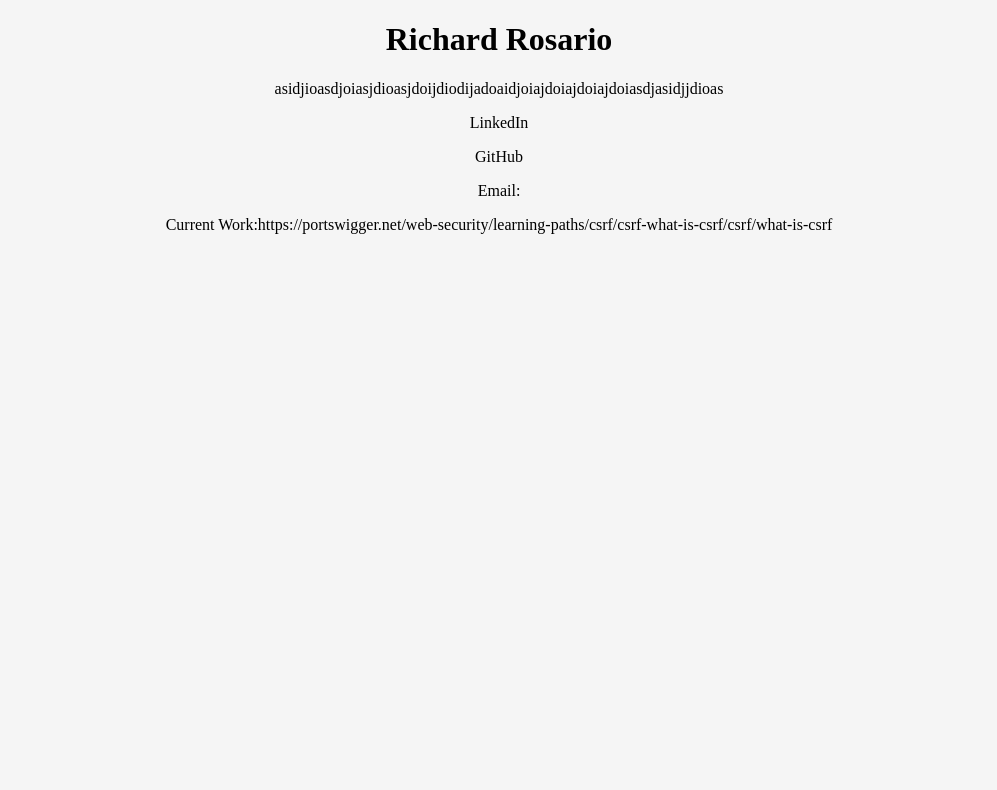
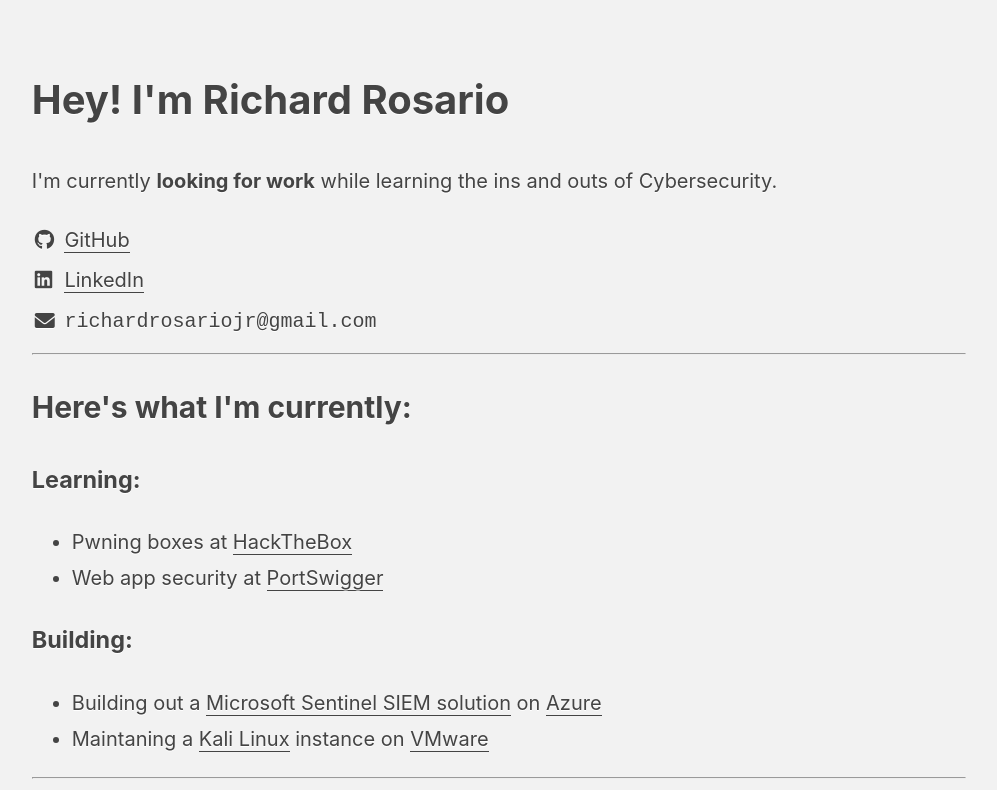
Before and after one commit to richrosario/richrosario.github.io, a plain HTML site: page index.html in a window 1280 px wide. Shown: the whole page, without its empty margins (141-1138 px from the left). Drawn offline with Linux system fonts and the light colour scheme.

Commit message:
Updated the website

```diff
--- a/index.html
+++ b/index.html
@@ -1,18 +1,50 @@
-<!DOCTYPE html>
+<!doctype html>
 <html lang="en">
-<head>
-    <meta charset="UTF-8">
-    <meta http-equiv="X-UA-Compatible">
-    <meta name="viewport" content="width=device-width, initial-scale=1.0">
-    <title>Document</title>
-    <link rel="stylesheet" href="styles.css">
-</head>
-<body>
-    <h1>Richard Rosario</h1>
-    <p>asidjioasdjoiasjdioasjdoijdiodijadoaidjoiajdoiajdoiajdoiasdjasidjjdioas</p>
-    <p>LinkedIn</p>
-    <p>GitHub</p>
-    <p>Email:</p>
-    <p>Current Work:https://portswigger.net/web-security/learning-paths/csrf/csrf-what-is-csrf/csrf/what-is-csrf</p>
-</body>
+    <head>
+        <meta charset="UTF-8">
+        <meta name="viewport" content="width=device-width, height=device-height, initial-scale=1.0"/>
+        <title>Richard Rosario</title>
+        <style>
+            body {margin: 5% auto; background: #f2f2f2; color: #444444; font-family: -apple-system, BlinkMacSystemFont, "Segoe UI", Roboto, Helvetica, Arial, sans-serif; font-size: 20px; line-height: 1.8; text-shadow: 0 1px 0 #ffffff; max-width: 73%;}
+            code {background: sea;}
+            a {border-bottom: 1px solid #444444; color: #444444; text-decoration: none;}
+            a:hover {border-bottom: 0;}
+        </style>
+        <link rel="stylesheet" href="https://cdnjs.cloudflare.com/ajax/libs/font-awesome/6.0.0/css/all.min.css">
+    </head>
+    <body>
+        <header>
+            <h1>Hey! I'm Richard Rosario</h1>
+            <div>
+                <p>I'm currently <strong>looking for work</strong> while learning the ins and outs of Cybersecurity.</p>
+            </div>
+        </header>
+        <table>
+            <tr>
+                <td><i class="fab fa-github" aria-hidden="true"></i></td>
+                <td>&nbsp;<a href="https://github.com/richrosario" target="_blank">GitHub</a></td>
+            </tr>
+            <tr>
+                <td><i class="fab fa-linkedin" aria-hidden="true"></i></td>
+                <td>&nbsp;<a href="https://www.linkedin.com/in/richardrosario1/" target="_blank">LinkedIn</a></td>
+            </tr>
+            <tr>
+                <td><i class="fas fa-envelope" aria-hidden="true"></i></td>
+                <td>&nbsp;<code>richardrosariojr@gmail.com</code></td>
+            </tr>
+        </table>
+        <hr>
+        <h2><strong>Here's what I'm currently:</strong></h2>
+        <h3><strong>Learning:</strong></h3>
+        <ul>
+            <li>Pwning boxes at <a href="https://www.hackthebox.com/">HackTheBox</a></li>
+            <li>Web app security at <a href="https://portswigger.net/">PortSwigger</a></li>
+        </ul>
+        <h3><strong>Building:</strong></h3>
+        <ul>
+            <li>Building out a <a href="https://azure.microsoft.com/en-us/products/microsoft-sentinel/">Microsoft Sentinel SIEM solution</a> on <a href="https://github.com/richrosario/AzureWork/">Azure</a></li>
+            <li>Maintaning a <a href="https://www.kali.org/">Kali Linux</a> instance on <a href="https://www.vmware.com/info/workstation-player/evaluation/">VMware</a></li>
+        </ul>
+        <hr>
+    </body>
 </html>
--- a/styles.css
+++ /dev/null
@@ -1,5 +0,0 @@
-body {
-	margin: 0;
-	background: whitesmoke;
-	text-align: center;
-}
```
Also changed, not shown: 1 other file.
